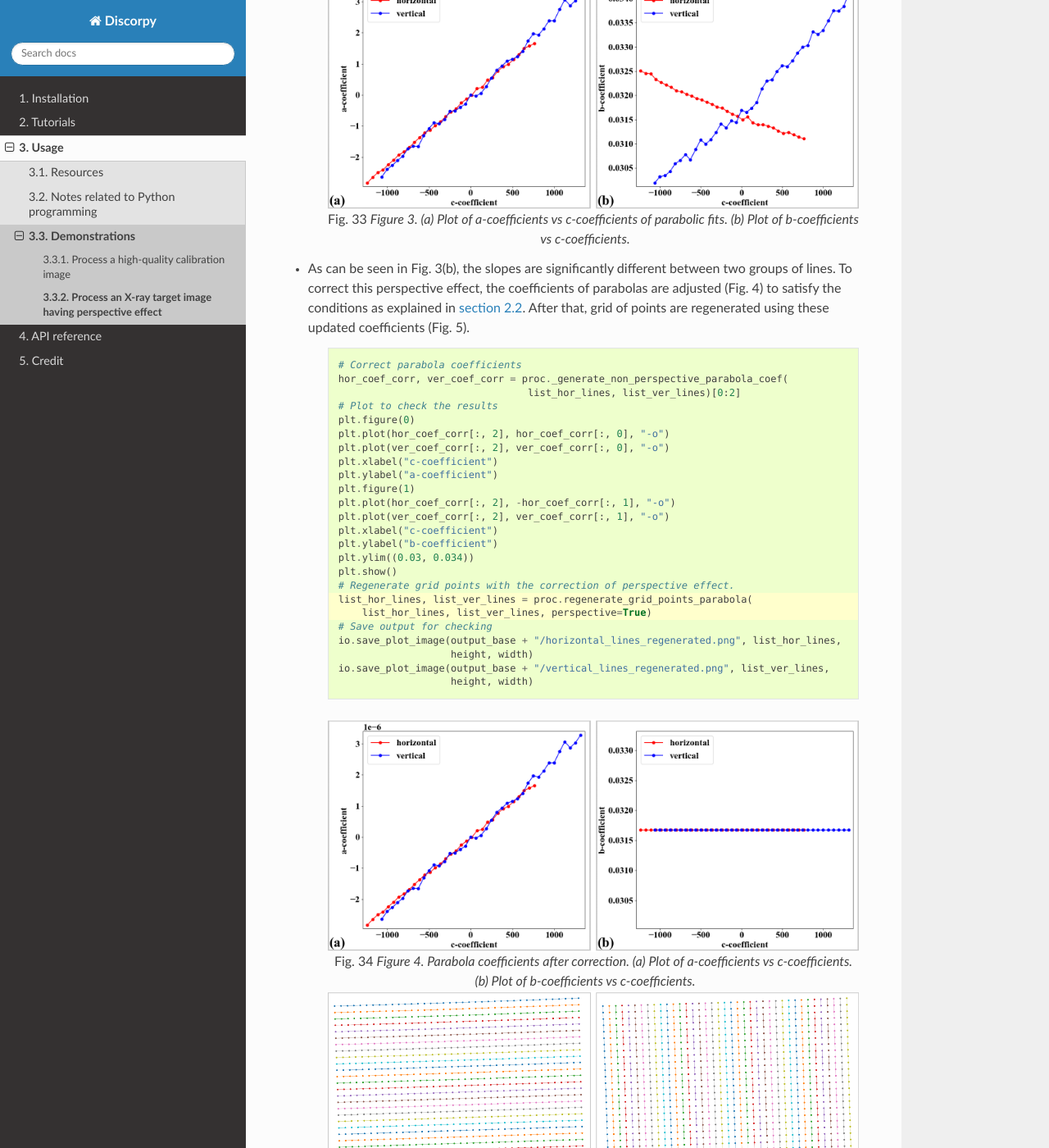
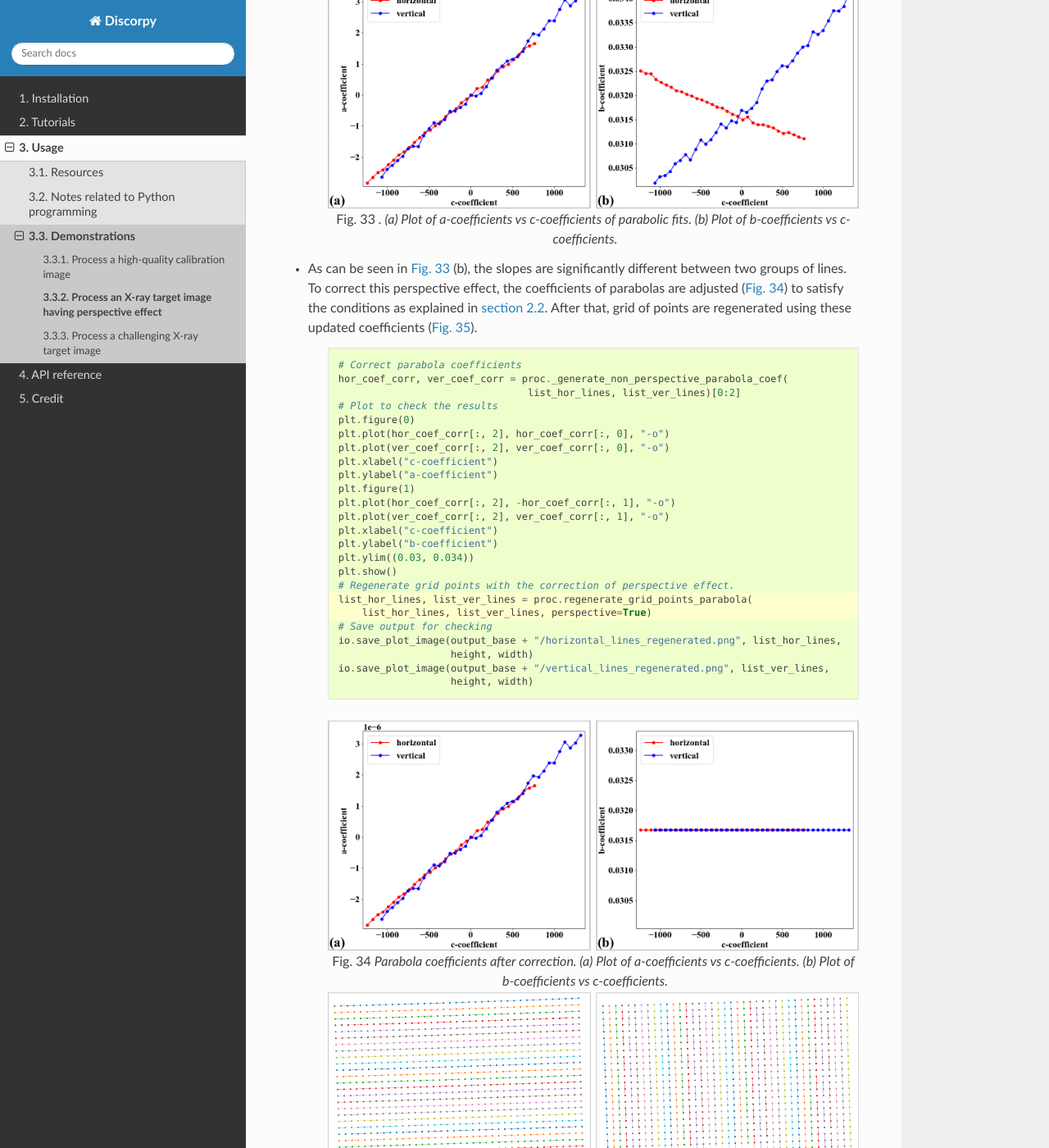
Before and after one commit to DiamondLightSource/discorpy, a Sphinx documentation site: the page built from docs/source/usage/demo_02.rst, in a window 1280 px wide and 1400 px high, scrolled down 2269 px. Shown: the whole window at 82% size. Built offline with Sphinx 7.4.7 and the Read the Docs theme 2.0.0, drawn with Linux system fonts in a browser that asks for light colours; some of the changed text lies outside the part shown.

Commit message:
Update docs for pdf rendering

```diff
--- a/docs/source/conf.py
+++ b/docs/source/conf.py
@@ -92,14 +92,11 @@
 # -- Options for LaTeX output ---------------------------------------------
 
 latex_elements = {
-    # The paper size ('letterpaper' or 'a4paper').
     'papersize': 'a4paper',
-
-    # The font size ('10pt', '11pt' or '12pt').
     'pointsize': '10pt',
-
-    # Additional stuff for the LaTeX preamble.
+    'pxunit': '0.25bp',
     'preamble': '',
+    'figure_align': 'htbp'
 }
 
 # Grouping the document tree into LaTeX files. List of tuples
--- a/docs/source/usage.rst
+++ b/docs/source/usage.rst
@@ -91,3 +91,4 @@
 
     usage/demo_01
     usage/demo_02
+    usage/demo_03
--- a/docs/source/usage/demo_02.rst
+++ b/docs/source/usage/demo_02.rst
@@ -104,19 +104,19 @@
         plt.show()
 
     .. figure:: figs/example_02/fig3.png
-      :name: fig_0
+      :name: fig_33
       :figwidth: 100 %
       :align: center
       :figclass: align-center
 
-      Figure 3. (a) Plot of a-coefficients vs c-coefficients of parabolic fits.
-      (b) Plot of b-coefficients vs c-coefficients.
+      . (a) Plot of a-coefficients vs c-coefficients of parabolic fits. (b) Plot
+      of b-coefficients vs c-coefficients.
 
-- As can be seen in Fig. 3(b), the slopes are significantly different between
+- As can be seen in :numref:`fig_33` (b), the slopes are significantly different between
   two groups of lines. To correct this perspective effect, the coefficients of
-  parabolas are adjusted (Fig. 4) to satisfy the conditions as explained in :ref:`section
+  parabolas are adjusted (:numref:`fig_34`) to satisfy the conditions as explained in :ref:`section
   2.2 <Correcting perspective effect>`. After that, grid of points are
-  regenerated using these updated coefficients (Fig. 5).
+  regenerated using these updated coefficients (:numref:`fig_35`).
 
     .. code-block:: python
         :emphasize-lines: 18-19
@@ -147,27 +147,27 @@
                            height, width)
 
     .. figure:: figs/example_02/fig4.png
-      :name: fig_0
+      :name: fig_34
       :figwidth: 100 %
       :align: center
       :figclass: align-center
 
-      Figure 4. Parabola coefficients after correction. (a) Plot of a-coefficients
+      Parabola coefficients after correction. (a) Plot of a-coefficients
       vs c-coefficients. (b) Plot of b-coefficients vs c-coefficients.
 
     .. figure:: figs/example_02/fig5.png
-      :name: fig_0
+      :name: fig_35
       :figwidth: 100 %
       :align: center
       :figclass: align-center
 
-      Figure 5. Grid points regenerated using the updated parabola-coefficients.
-      Note that there are no missing points as compared to Fig. 2. (a) Horizontal lines.
-      (b) Vertical lines.
+      Grid points regenerated using the updated parabola-coefficients.
+      Note that there are no missing points as compared to :numref:`fig_32`.
+      (a) Horizontal lines. (b) Vertical lines.
 
 - The rest of the workflow is to calculate the center of distortion and coefficients
-  of the backward model, then unwarp the image. As can be seen in Fig. 7 and
-  Fig. 8, the improvement of the accuracy after correcting the perspective effect is clear.
+  of the backward model, then unwarp the image. As can be seen in :numref:`fig_37` and
+  :numref:`fig_38`, the improvement of the accuracy after correcting the perspective effect is clear.
 
     .. code-block:: python
 
@@ -198,40 +198,40 @@
         io.save_image(output_base + "/difference.tif", corrected_mat - mat0)
 
     .. figure:: figs/example_02/fig6.png
-      :name: fig_0
+      :name: fig_36
       :figwidth: 100 %
       :align: center
       :figclass: align-center
 
-      Figure 6. Residual of the distorted points. The origin of the coordinate
+      Residual of the distorted points. The origin of the coordinate
       system is at the top-left of an image. (a) For horizontal lines.
       (b) For vertical lines.
 
     .. figure:: figs/example_02/fig7.png
-      :name: fig_0
+      :name: fig_37
       :figwidth: 100 %
       :align: center
       :figclass: align-center
 
-      Figure 7. Residual of the unwarpped points with perspective effect. The
+      Residual of the unwarpped points with perspective effect. The
       origin of the coordinate system is at the center of distortion.
       (a) For horizontal lines. (b) For vertical lines.
 
     .. figure:: figs/example_02/fig8.png
-      :name: fig_0
+      :name: fig_38
       :figwidth: 100 %
       :align: center
       :figclass: align-center
 
-      Figure 8. Residual of the unwarpped points after correcting the perspective
+      Residual of the unwarpped points after correcting the perspective
       effect. (a) For horizontal lines. (b) For vertical lines.
 
     .. figure:: figs/example_02/fig9.jpg
-      :name: fig_0
+      :name: fig_39
       :figwidth: 75 %
       :align: center
       :figclass: align-center
 
-      Figure 9. Difference between images before and after distortion correction.
+      Difference between images before and after distortion correction.
 
 Click :download:`here <./codes/demo_02.py>` to download the Python codes.
--- /dev/null
+++ b/docs/source/usage/demo_03.rst
@@ -0,0 +1,2 @@
+Process a challenging X-ray target image
+========================================
```
Also changed, not shown: docs/source/tutorials/figs/methods/fig6.png, docs/source/tutorials/figs/methods/fig7.png.
